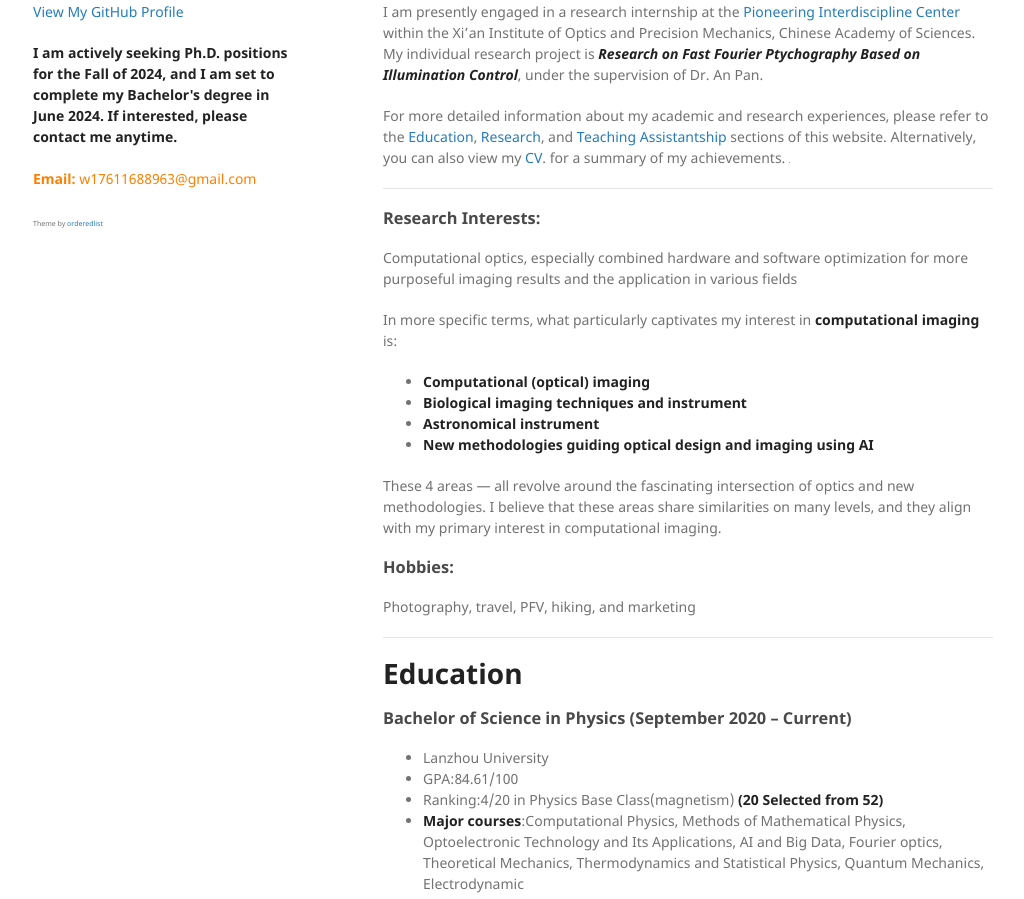
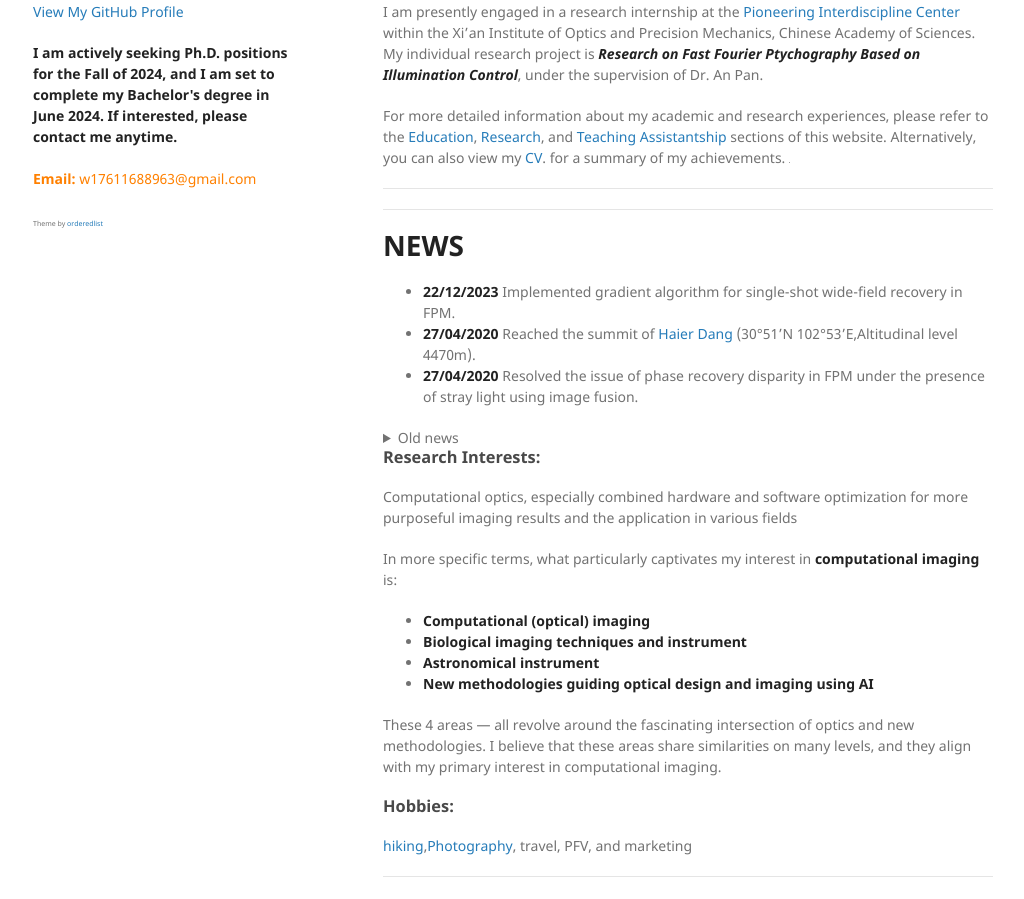
Before and after one commit to alephmembeth/alephmembeth.github.io, a Jekyll site: the page built from index.md, in a window 1280 px wide and 1400 px high, cut to the strip 341-1240 px from the top of the window. Shown: the whole strip, without its empty margins (127-1151 px from the left). Built offline with Jekyll 4.4.1, drawn with Linux system fonts in a browser that asks for light colours; the repository's description, which GitHub fills in, is left out.

Commit message:
Update index.md

```diff
--- a/index.md
+++ b/index.md
@@ -43,8 +43,37 @@ For more detailed information about my academic and research experiences, please
 
 
 * * *
+---
+# NEWS
 
++ **22/12/2023** Implemented gradient algorithm for single-shot wide-field recovery in FPM.
++ **27/04/2020** Reached the summit of [Haier Dang](./hiking&photos/readme2.md) (30°51'N 102°53'E,Altitudinal level 4470m).
++ **27/04/2020** Resolved the issue of phase recovery disparity in FPM under the presence of stray light using image fusion.
 
+<details>
+<summary>Old news</summary>
+<br>
+<!-- <ul>
+   <li>27/04/2020: <a href="https://www.hsu-hh.de/bedarfsgerechtigkeit/aktuelles/">“Sammelband ‘Empirical Research and Normative Theory’ erschienen”</a> (DFG Research Group FOR 2104)</li>
+   <li>28/10/2019: <a href="https://www.presse.uni-oldenburg.de/mit/2019/362.html">“Von der Unendlichkeit, Lügnern und dem Hören. Ringvorlesung zu Paradoxien an der Universität Oldenburg”</a> (University of Oldenburg)</li>
+   <li>25/09/2019: <a href="https://www.hsu-hh.de/bedarfsgerechtigkeit/aktuelles/">“Neuer Sammelband ‘Philosophie zwischen Sein und Sollen’ erschienen”</a> (DFG Research Group FOR 2104)</li>
+   <li>18/04/2019: <a href="https://uol.de/en/news/article/schreiben-lernen-im-tandem-3250">“Besser schreiben im Tandem”</a> (University of Oldenburg)</li>
+   <li>08/12/2017: <a href="https://karl-jaspers-gesellschaft.de/mind-the-gap-zur-vermittlung-normativer-theorie-und-empirischer-forschung-malte-meyerhuber-und-max-bauer/">“Mind the Gap. Zur Vermittlung normativer Theorie und empirischer Forschung”</a> (Karl-Jaspers-Gesellschaft)</li>
+   <li>02/07/2015: <a href="https://www.presse.uni-oldenburg.de/mit/2015/280.html">“Was Begriffe für unser Leben bedeuten. Berliner Philosoph referiert über ‘Zeitbewusstsein und Sinn-Horizonte’”</a> (University of Oldenburg)</li>
+   <li>25/02/2013: <a href="https://www.weser-kurier.de/landkreis-verden/abiturient-fuehrt-die-piraten-an-doc7e4913gfbq08adqf2a1">“Abiturient führt die Piraten an”</a> (Weser Kurier)</li>
+   <li>21/01/2013: <a href="https://www.kreiszeitung.de/lokales/verden/mohr-spitze-2709087.html">“Mohr ist Spitze”</a> (Kreiszeitung)</li>
+   <li>21/01/2013: <a href="https://www.kreiszeitung.de/lokales/verden/macht-rennen-kirchlinteln-2709092.html">“CDU macht das Rennen in Kirchlinteln”</a> (Kreiszeitung)</li>
+   <li>18/01/2013: <a href="https://www.weser-kurier.de/landkreis-verden/teurer-wahlkampf-doc7e3gwmzp5ub15tuurfzw">“Teurer Wahlkampf”</a> (Weser Kurier)</li>
+   <li>11/01/2013: <a href="https://www.weser-kurier.de/niedersachsen/tempolimit-auf-der-a1-bei-oyten-doc7e3gpq83ppk8vflkd73">“Tempolimit auf der A1 bei Oyten”</a> (Weser Kurier)</li>
+   <li>11/01/2013: <a href="https://www.weser-kurier.de/niedersachsen/mehr-sicherheit-auf-den-schulwegen-doc7e3gpoycbbn1k3gvwiam">“Mehr Sicherheit auf den Schulwegen”</a> (Weser Kurier)</li>
+   <li>11/01/2013: <a href="https://www.weser-kurier.de/niedersachsen/aerger-ueber-marode-radwege-doc7e3gpoupy4o1d1k96iyy">“Ärger über marode Radwege”</a> (Weser Kurier)</li>
+   <li>11/01/2013: <a href="https://www.weser-kurier.de/niedersachsen/ein-buergerbus-fuer-oyten-doc7e3gpo5bc491h6fanfzw">“Ein Bürgerbus für Oyten”</a> (Weser Kurier)</li>
+   <li>10/01/2013: <a href="https://www.kreiszeitung.de/lokales/verden/bildungschancen-grosses-streitthema-2693591.html">“Bildungschancen als großes Streitthema”</a> (Kreiszeitung)</li>
+   <li>27/12/2012: <a href="https://www.kreiszeitung.de/lokales/verden/argumente-wahl-2678311.html">“Argumente zur Wahl”</a> (Kreiszeitung)</li>
+   <li>29/11/2012: <a href="https://www.kreiszeitung.de/lokales/verden/aufwertung-pflege-2643073.html">“Aufwertung der Pflege”</a> (Kreiszeitung)</li>
+   <li>20/04/2012: <a href="https://www.weser-kurier.de/region/drei-piraten-kueren-direktkandidaten-doc7e42wkfju7ngfqvg5ey">“Drei Piraten küren Direktkandidaten”</a> (Weser Kurier)</li>
+</ul> -->
+</details>
 ### Research Interests:<a name="RI"></a>
 Computational optics, especially combined hardware and software optimization for more purposeful imaging results and the application in various fields
 
@@ -60,7 +89,7 @@ Computational optics, especially combined hardware and software optimization for
 These 4 areas --- all revolve around the fascinating intersection of optics and new methodologies. I believe that these areas share similarities on many levels, and they align with my primary interest in computational imaging.
 
 ### Hobbies:
-Photography, travel, PFV, hiking, and marketing
+[hiking](./hiking&photos/readme2.md),[Photography](https://500px.com.cn/ZhipingWANG), travel, PFV,  and marketing
 
 
 * * *
```
